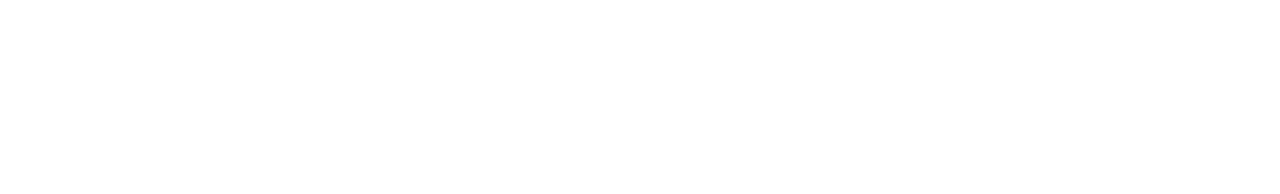
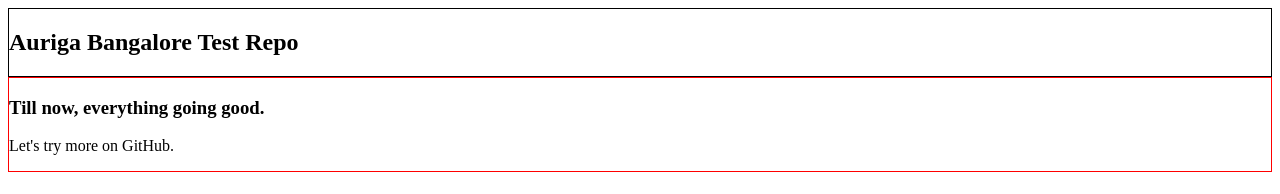
Before and after one commit to jobin1402/AurigaBangaloreTestRepo, a plain HTML site: page index.html in a window 1280 px wide. Drawn offline with Linux system fonts and the light colour scheme.

Commit message:
Jobin changed index.html

```diff
--- a/index.html
+++ b/index.html
@@ -1,8 +1,19 @@
-<html>
-<body>
-<div>
-</div>
-<div>
-</div>
-</body>
+<!DOCTYPE html>
+<html lang="en">
+	<title>Auriga Test First Page</title>
+   <head>
+
+   </head>
+
+    <body>
+        <div style="border: 1px solid">
+        	<h2>Auriga Bangalore Test Repo</h2>
+        </div>
+        <div style="border: 1px solid red;">
+        	<h3>Till now, everything going good.</h3>
+            <p>
+            	Let's try more on GitHub.
+            </p>
+        </div>
+	</body>
 </html>
```
